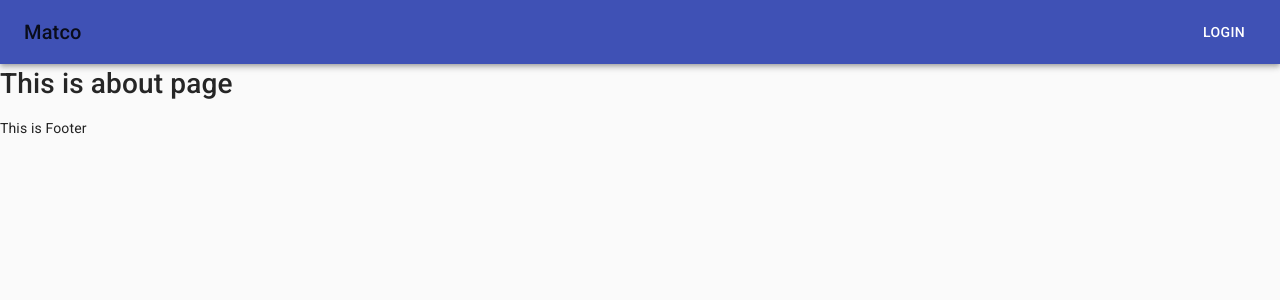
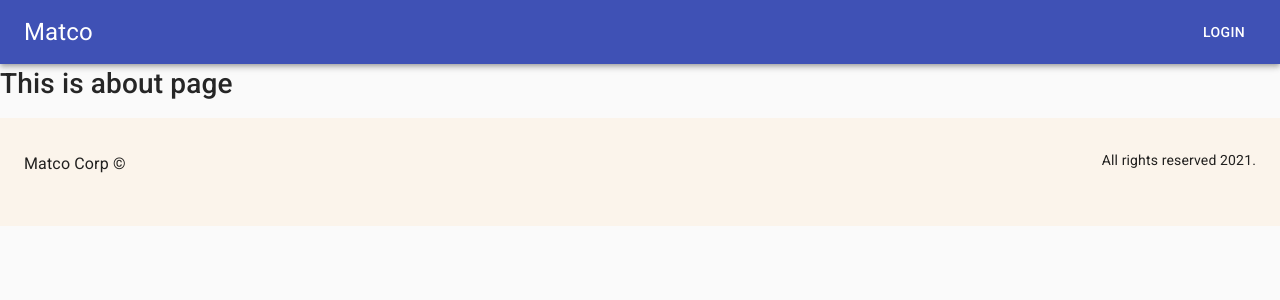
Before and after one commit to mateogalic112/next-ts-strapi-blog, a Next.js app: page /about in a window 1280 px wide. Shown: the top 300 px of the page. Built offline with nearby package versions, Linux system fonts and the light colour scheme.

Commit message:
Adding footer.

```diff
--- a/src/components/Footer.tsx
+++ b/src/components/Footer.tsx
@@ -1,7 +1,35 @@
 import React from 'react';
 
+import theme from '../../utils/theme';
+import { makeStyles } from '@material-ui/core/styles';
+
+import { Box, Container, Typography } from '@material-ui/core';
+
+const useStyles = makeStyles({
+	root: {
+		backgroundColor: theme.palette.neutral.main,
+	},
+	container: {
+		display: 'flex',
+		justifyContent: 'space-between',
+	},
+});
+
 const Footer = () => {
-	return <div>This is Footer</div>;
+	const classes = useStyles();
+
+	return (
+		<Box component="div" py={4} className={classes.root}>
+			<Container className={classes.container}>
+				<Typography gutterBottom paragraph variant="subtitle1">
+					Matco Corp &copy;
+				</Typography>
+				<Typography gutterBottom paragraph variant="body2">
+					All rights reserved {new Date().getFullYear()}.
+				</Typography>
+			</Container>
+		</Box>
+	);
 };
 
 export default Footer;
--- a/src/components/Header.tsx
+++ b/src/components/Header.tsx
@@ -6,7 +6,7 @@ import AnimatedDrawer from '../widgets/AnimatedDrawer';
 import theme from '../../utils/theme';
 import { makeStyles } from '@material-ui/core/styles';
 
-import { AppBar, Toolbar, IconButton, Typography, Button, Container } from '@material-ui/core';
+import { AppBar, Toolbar, IconButton, Button, Container } from '@material-ui/core';
 import MenuIcon from '@material-ui/icons/Menu';
 
 const useStyles = makeStyles({
@@ -23,6 +23,7 @@ const useStyles = makeStyles({
 	},
 	title: {
 		flexGrow: 1,
+		fontSize: '1.5rem',
 	},
 });
 
@@ -61,9 +62,7 @@ const Header: React.FC = () => {
 							<AnimatedDrawer isDrawerOpen={isDrawerOpen} toggleDrawer={toggleDrawer} />
 						</div>
 						<Link href="/">
-							<Typography variant="h6" className={classes.title}>
-								Matco
-							</Typography>
+							<a className={classes.title}>Matco</a>
 						</Link>
 						<Button color="inherit">Login</Button>
 					</Toolbar>
```
